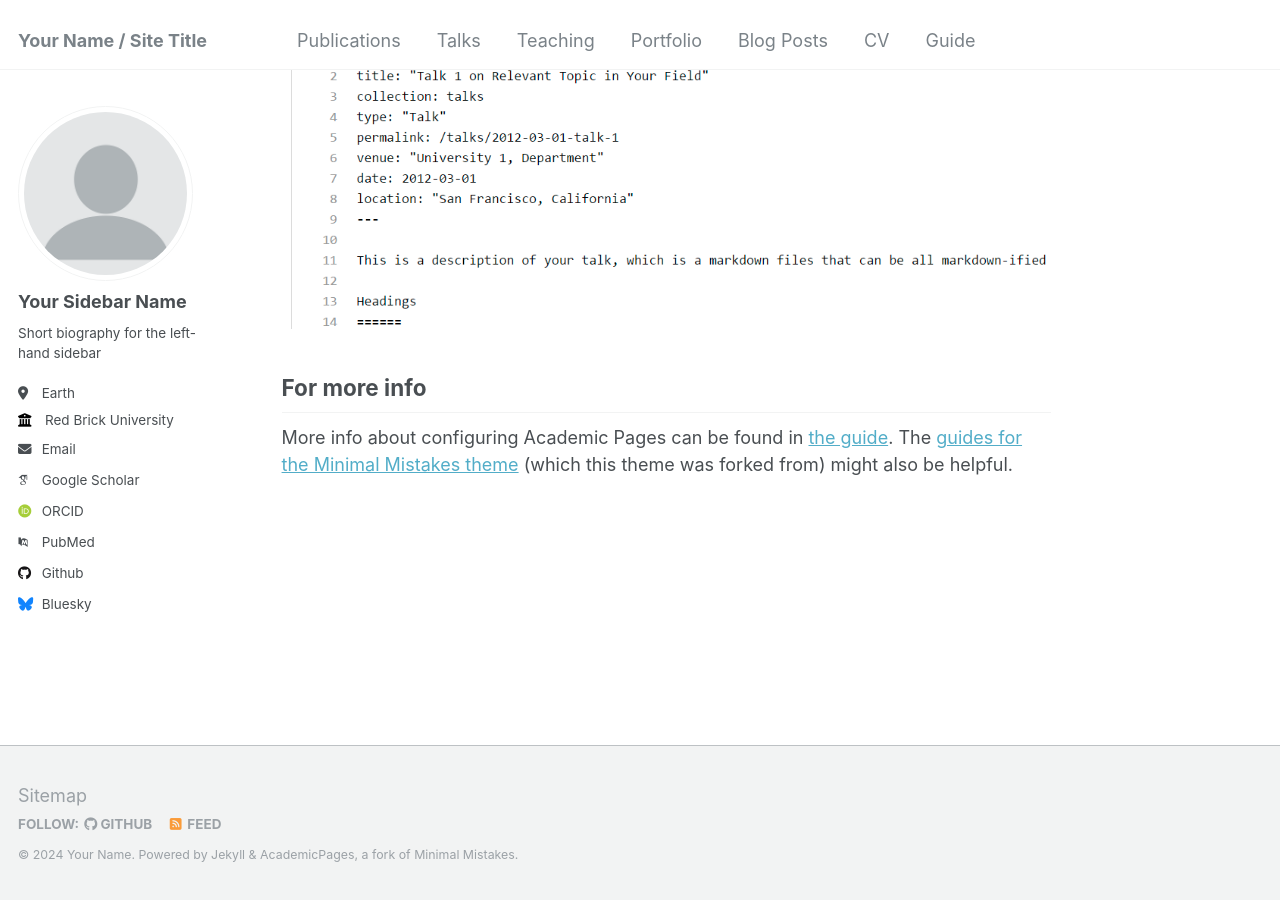
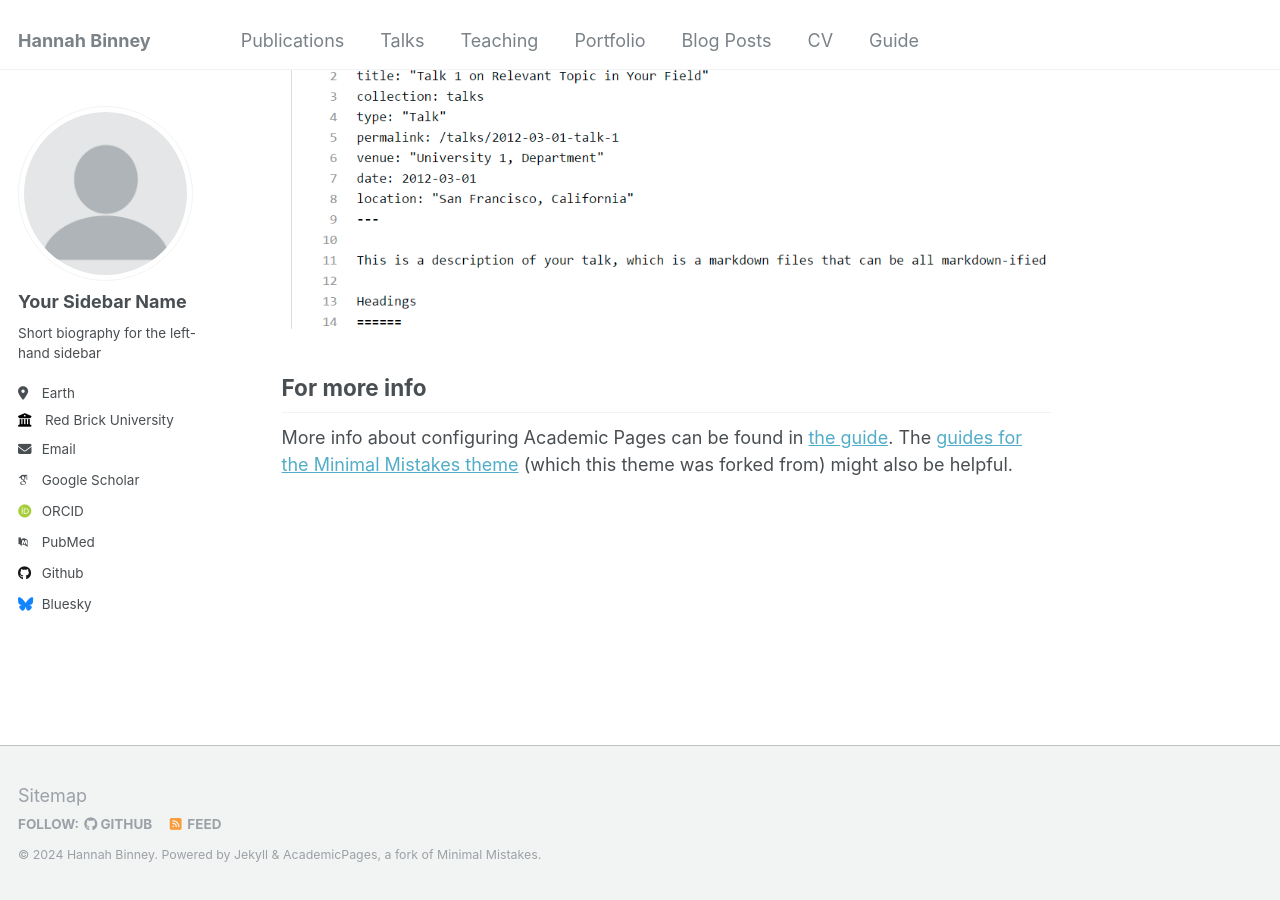
Before and after one commit to hbinney/hbinney.github.io, a Jekyll site: the page built from _pages/about.md, in a window 1280 px wide and 900 px high, scrolled down 2660 px. Built offline with Jekyll 4.4.1, drawn with Linux system fonts in a browser that asks for light colours; some web fonts are replaced.

Commit message:
Update _config.yml with personal info

```diff
--- a/_config.yml
+++ b/_config.yml
@@ -8,11 +8,11 @@
 
 # Basic Site Settings
 locale                   : "en-US"
-title                    : "Your Name / Site Title"
+title                    : "Hannah Binney"
 title_separator          : "-"
-name                     : &name "Your Name"
-description              : &description "personal description"
-url                      : https://academicpages.github.io # the base hostname & protocol for your site e.g. "https://mmistakes.github.io"
+name                     : &name "Hannah Binney"
+description              : &description "Postdoctoral researcher at MIT"
+url                      : https://hbinney.github.io # the base hostname & protocol for your site e.g. "https://mmistakes.github.io"
 baseurl                  : "" # the subpath of your site, e.g. "/blog"
 repository               : "academicpages/academicpages.github.io"
 
```
